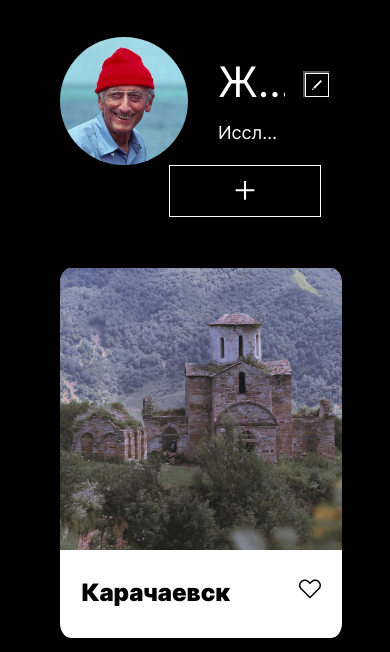
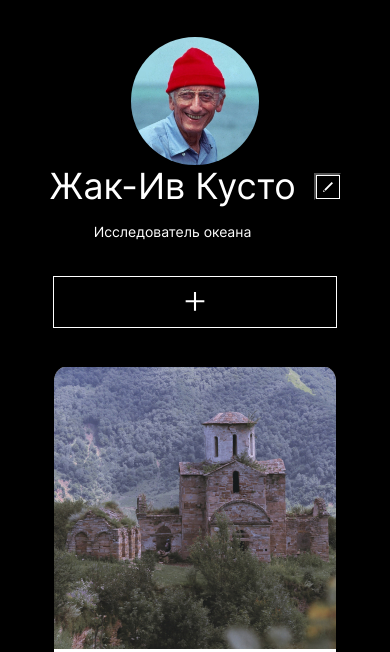
Before and after one commit to Alexander95433/mesto, a plain HTML site: page index.html in a window 390 px wide. Shown: the part 126-778 px from the top of the page. Drawn offline with Linux system fonts and the light colour scheme; files whose address does not match are found by name.

Commit message:
style: Завершена адаптация сайта под разрешение 1280-

```diff
--- a/blocks/element/element.css
+++ b/blocks/element/element.css
@@ -6,15 +6,15 @@
     margin-top: 51px;
 }
 
+@media screen and (max-width:969px) {
+    .element {
+        grid-template-columns: repeat(2,1fr);
+    }
+}
+
 @media screen and (max-width:650px) {
     .element {
         grid-template-columns: repeat(1,1fr);
+        margin-top: 39px;
     }
 }
-
-@media screen and (max-width:320px) {
-    .element {
-        margin-top: 39px;
-        grid-template-columns:repeat(1, 1fr);
-    }
-}
--- a/blocks/main/main.css
+++ b/blocks/main/main.css
@@ -3,7 +3,7 @@
     margin: auto;
 }
 
-@media screen and (max-width:320px) {
+@media screen and (max-width:430px) {
     .main {
         width: 95%;
     }
--- a/blocks/profile/__content/profile__content.css
+++ b/blocks/profile/__content/profile__content.css
@@ -4,3 +4,9 @@
     margin-left: 30px;
     overflow: hidden;
 }
+
+@media screen and (max-width:400px) {
+    .profile__content {
+        margin-left: 0px;
+    }
+}
--- a/blocks/profile/__info-description/profile__info-description.css
+++ b/blocks/profile/__info-description/profile__info-description.css
@@ -8,7 +8,7 @@
     text-overflow: ellipsis;
 }
 
-@media screen and (max-width:320px) {
+@media screen and (max-width:400px) {
     .profile__info-description {
         font-size: 14px;
         line-height: 17px;
--- a/blocks/profile/__info-name/profile__info-name.css
+++ b/blocks/profile/__info-name/profile__info-name.css
@@ -17,6 +17,16 @@
     }
 }
 
+
+@media screen and (max-width:400px) {
+    .profile__info-name {
+        font-size: 36px;
+        line-height: 42px;
+    }
+}
+
+
+
 @media screen and (max-width:320px) {
     .profile__info-name {
         font-size: 27px;
--- /dev/null
+++ b/blocks/profile/__picture-cross-box/profile__picture-cross-box.css
@@ -0,0 +1,29 @@
+.profile__picture-cross-box {
+    width: 150px;
+    height: 50px;
+    border: solid 1px white;
+    display: flex;
+    align-items: center;
+    justify-content: center;
+    margin-left: 40px;
+}
+
+@media screen and (max-width:870px) {
+    .profile__picture-cross-box {
+        margin-left: 0;
+    }
+}
+
+@media screen and (max-width:650px) {
+    .profile__picture-cross-box {
+        margin-top: 30px;
+    }
+}
+
+@media screen and (max-width:400px) {
+    .profile__picture-cross-box {
+        width: 282px;
+        height: 50px;
+        margin: 36px auto 0;
+    }
+}
--- a/blocks/profile/__wrapper/profile__wrapper.css
+++ b/blocks/profile/__wrapper/profile__wrapper.css
@@ -5,7 +5,7 @@
 }
 
 
-@media screen and (max-width:320px) {
+@media screen and (max-width:650px) {
     .profile__wrapper {
         flex-direction: column;
     }
--- a/page/index.css
+++ b/page/index.css
@@ -19,6 +19,7 @@
 @import url(../blocks/profile/__info-description/profile__info-description.css);
 @import url(../blocks/profile/__info-button/profile__info-button.css);
 @import url(../blocks/profile/__info-button-picture/profile__info-button-picture.css);
+@import url(../blocks/profile/__picture-cross-box/profile__picture-cross-box.css);
 @import url(../blocks/profile/picture-cross/profile__picture-cross.css);
 
 /*element*/
@@ -33,26 +34,3 @@
 /*footer*/
 @import url(../blocks/footer/footer.css);
 @import url(../blocks/footer/__signature/footer__signature.css);
-
-.profile__picture-cross-box {
-    width: 150px;
-    height: 50px;
-    border: solid 1px white;
-    display: flex;
-    align-items: center;
-    justify-content: center;
-    margin-left: 40px;
-}
-@media screen and (max-width:870px) {
-    .profile__picture-cross-box {
-        margin-left: 99px;
-    }
-}
-
-@media screen and (max-width:320px) {
-    .profile__picture-cross-box {
-        width: 282px;
-        height: 50px;
-        margin: 36px auto 0;
-    }
-}
```
